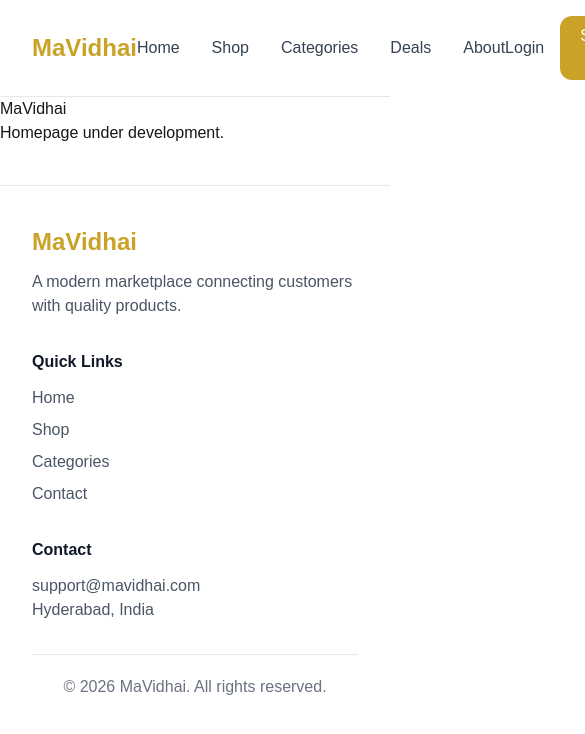
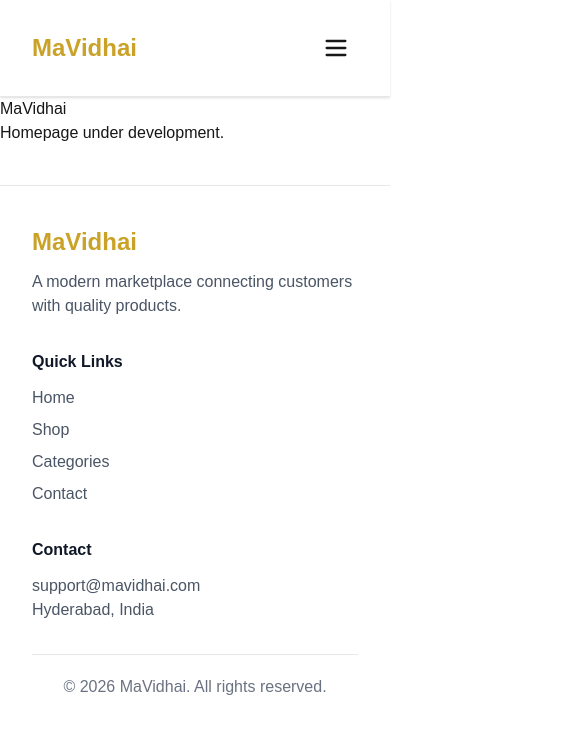
Before and after one commit to sukriti-8/MaVidhai, a Next.js app: page / in a window 390 px wide. Shown: the top 734 px of the page, 585 px wide, since content can reach past the window. Built offline with nearby package versions, Linux system fonts and the light colour scheme.

Commit message:
add responsive navbar with mobile navigation

```diff
--- a/src/components/Navbar/Navbar.jsx
+++ b/src/components/Navbar/Navbar.jsx
@@ -1,32 +1,176 @@
+"use client";
+
 import Link from "next/link";
+import { useState } from "react";
+
 export default function Navbar() {
+  const [menuOpen, setMenuOpen] = useState(false);
+
   return (
-    <nav className="w-full bg-white border-b border-gray-200 px-8 py-4">
-      <div className="max-w-7xl mx-auto flex items-center justify-between">
+    <nav className="sticky top-0 z-50 w-full bg-white/95 backdrop-blur-md border-b border-gray-200 shadow-sm px-8 py-4">
+      {/* Desktop Navbar */}
+      <div className="max-w-7xl mx-auto flex items-center justify-between h-16">
+        {/* Logo */}
+        <Link
+          href="/"
+          className="text-2xl font-bold text-[#C9A227] hover:scale-105 transition-all duration-300"
+        >
+          MaVidhai
+        </Link>
 
-        <h1 className="text-2xl font-bold text-[#C9A227]">
-          MaVidhai
-        </h1>
-
-        <div className="flex gap-8 text-gray-700">
-          <Link href="/">Home</Link>
-          <Link href="/shop">Shop</Link>
-          <Link href="/categories">Categories</Link>
-          <Link href="/deals">Deals</Link>
-          <Link href="/about">About</Link>
+        {/* Desktop Navigation */}
+        <div className="hidden md:flex items-center gap-8">
+          <Link
+            href="/"
+            className="text-gray-700 hover:text-[#C9A227] transition-colors duration-300"
+          >
+            Home
+          </Link>
+          <Link
+            href="/"
+            className="text-gray-700 hover:text-[#C9A227] transition-colors duration-300"
+          >
+            Shop
+          </Link>
+          <Link
+            href="/"
+            className="text-gray-700 hover:text-[#C9A227] transition-colors duration-300"
+          >
+            Categories
+          </Link>
+          <Link
+            href="/"
+            className="text-gray-700 hover:text-[#C9A227] transition-colors duration-300"
+          >
+            Deals
+          </Link>
+         <Link
+          href="/"
+          className="text-gray-700 hover:text-[#C9A227] transition-colors duration-300"
+        >
+          About
+        </Link>
         </div>
 
-        <div className="flex gap-4">
-          <button className="text-gray-700">
+        {/* Desktop Buttons */}
+        <div className="hidden md:flex gap-4">
+          <Link
+            href="/login"
+            className="text-gray-700 hover:text-[#C9A227] transition-colors duration-300"
+          >
             Login
-          </button>
+          </Link>
 
-          <button className="bg-[#C9A227] text-white px-5 py-2 rounded-xl">
+          <Link
+            href="/signup"
+            className="bg-[#C9A227] text-white px-5 py-2 rounded-xl hover:bg-[#B8860B] transition-all duration-300 hover:scale-105"
+          >
             Sign Up
-          </button>
+          </Link>
         </div>
 
+        {/* Mobile Hamburger */}
+        <button
+          className="md:hidden p-2 rounded-lg hover:bg-gray-100 transition-colors"
+          onClick={() => setMenuOpen(!menuOpen)}
+          aria-label="Toggle navigation menu"
+        >
+          {menuOpen ? (
+            <svg
+              xmlns="http://www.w3.org/2000/svg"
+              className="w-7 h-7"
+              fill="none"
+              viewBox="0 0 24 24"
+              stroke="currentColor"
+              strokeWidth={2}
+            >
+              <path
+                strokeLinecap="round"
+                strokeLinejoin="round"
+                d="M6 18L18 6M6 6l12 12"
+              />
+            </svg>
+          ) : (
+            <svg
+              xmlns="http://www.w3.org/2000/svg"
+              className="w-7 h-7"
+              fill="none"
+              viewBox="0 0 24 24"
+              stroke="currentColor"
+              strokeWidth={2}
+            >
+              <path
+                strokeLinecap="round"
+                strokeLinejoin="round"
+                d="M4 6h16M4 12h16M4 18h16"
+              />
+            </svg>
+          )}
+        </button>
       </div>
+
+      {/* Mobile Menu */}
+      {menuOpen && (
+        <div className="md:hidden flex flex-col gap-4 px-8 py-4 bg-white border-t border-gray-200 text-gray-800">
+          <Link
+            href="/"
+            onClick={() => setMenuOpen(false)}
+            className="text-gray-800 hover:text-[#C9A227] transition-colors"
+          >
+            Home
+          </Link>
+
+          <Link
+            href="/"
+            onClick={() => setMenuOpen(false)}
+            className="text-gray-800 hover:text-[#C9A227] transition-colors"
+          >
+            Shop
+          </Link>
+
+          <Link
+            href="/"
+            onClick={() => setMenuOpen(false)}
+            className="text-gray-800 hover:text-[#C9A227] transition-colors"
+          >
+            Categories
+          </Link>
+
+          <Link
+            href="/"
+            onClick={() => setMenuOpen(false)}
+            className="text-gray-800 hover:text-[#C9A227] transition-colors"
+          >
+            Deals
+          </Link>
+
+          <Link
+            href="/"
+            onClick={() => setMenuOpen(false)}
+            className="text-gray-800 hover:text-[#C9A227] transition-colors"
+          >
+            About
+          </Link>
+
+          <hr />
+
+          <Link
+            href="/login"
+            onClick={() => setMenuOpen(false)}
+            className="text-gray-800 hover:text-[#C9A227] transition-colors"
+          >
+            Login
+          </Link>
+
+          <Link
+            href="/signup"
+            onClick={() => setMenuOpen(false)}
+            className="bg-[#C9A227] text-white py-2 rounded-lg text-center hover:bg-[#B8860B] transition-colors"
+          >
+            Sign Up
+          </Link>
+        </div>
+      )}
     </nav>
   );
 }
```
